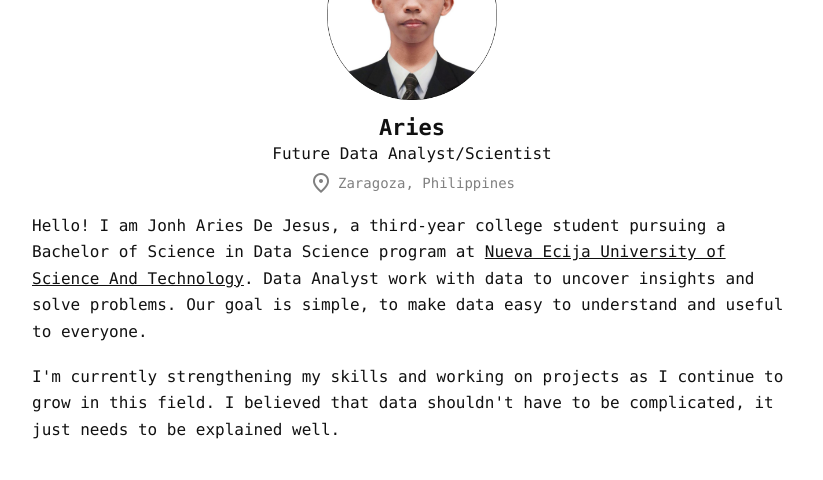
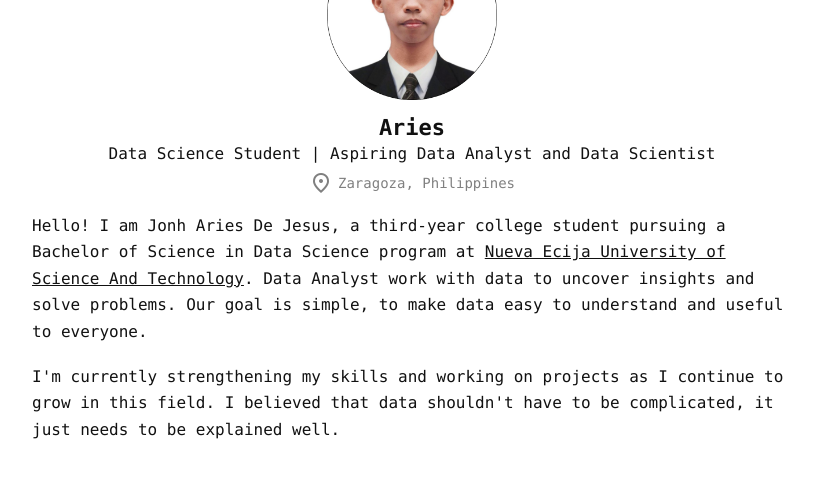
Before and after one commit to Tentenaizen/my_portfolio, a plain HTML site: page index.html in a window 1280 px wide. Shown: the part 94-574 px from the top of the page, without its empty margins (228-1051 px from the left). Drawn offline with nearby package versions, Linux system fonts and the light colour scheme.

Commit message:
Update index.html

```diff
--- a/index.html
+++ b/index.html
@@ -3,7 +3,7 @@
 <head>
     <meta charset="UTF-8">
     <meta name="viewport" content="width=device-width, initial-scale=1.0">
-    <title>Jonh Aries De Jesus - Future Data Analyst/Scientist</title>
+    <title>Jonh Aries De Jesus - Data Science Student | Aspiring Data Analyst and Data Scientist</title>
 
     <meta name="description" content="Explore the official portfolio of Jonh Aries De Jesus, including professional background, skills, projects, achievements, and accomplishments.">
 
@@ -76,7 +76,7 @@
 
             <div class="prfDetails">
                 <h4>Aries</h4>
-                <p>Future Data Analyst/Scientist</p>
+                <p>Data Science Student | Aspiring Data Analyst and Data Scientist</p>
             </div>
 
             <div class="locate">
```
